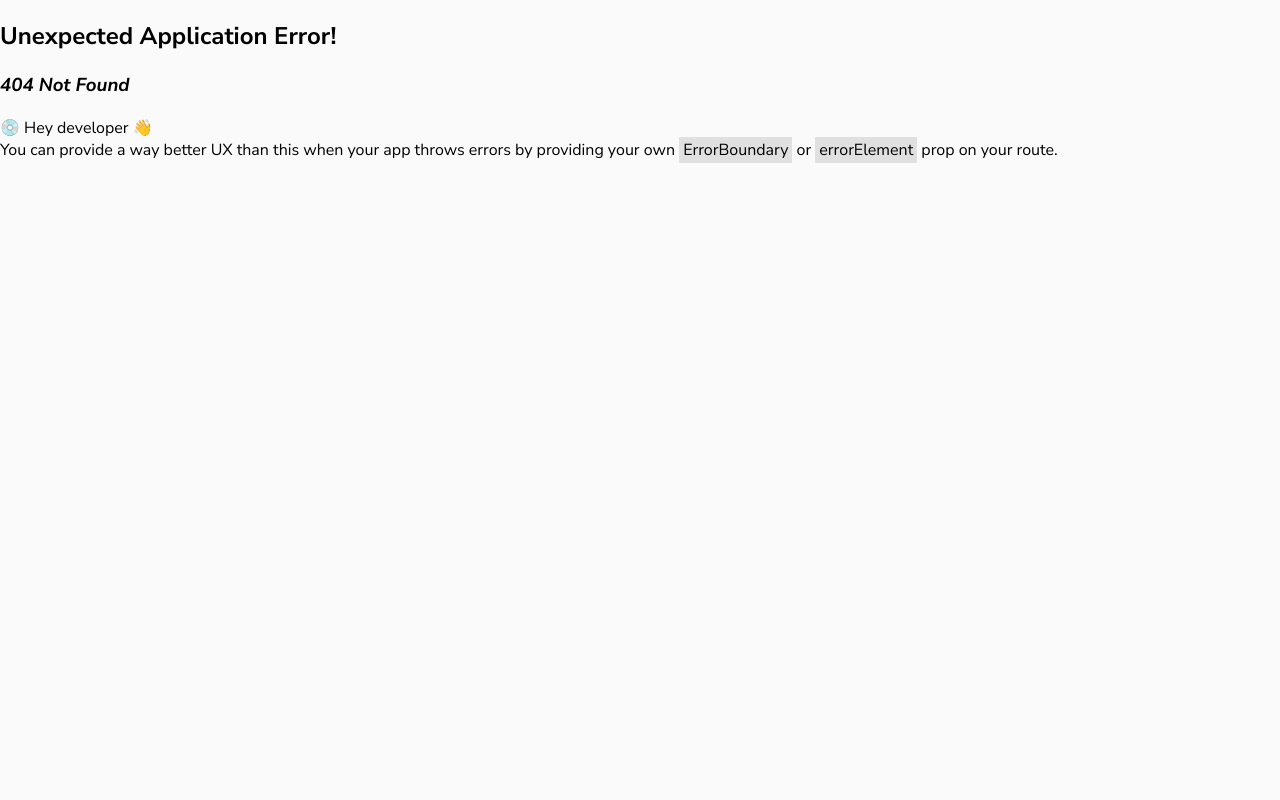
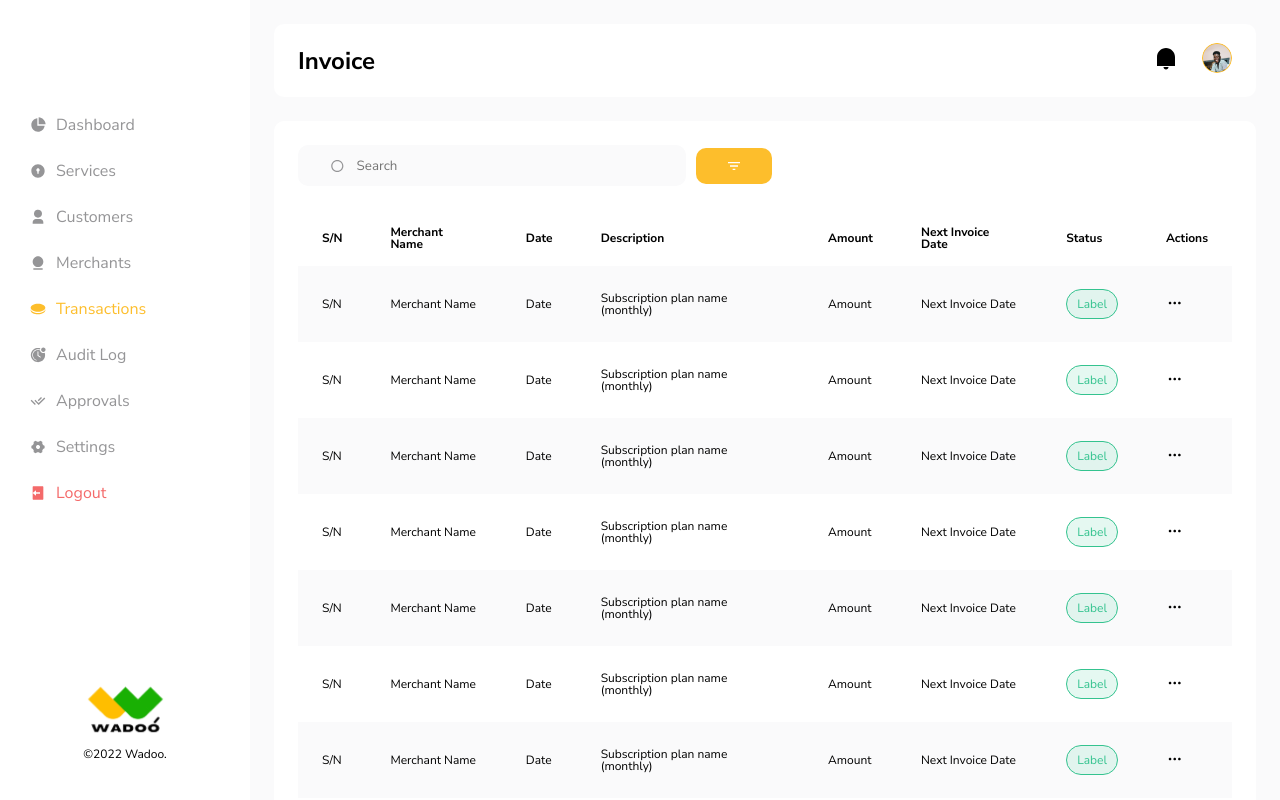
Before and after one commit to 9trocoder/wadoo-admin, a React (Create React App) app: page /transactions/invoice in a window 1280 px wide. Before the commit this address had no page. Built offline with nearby package versions, Linux system fonts and the light colour scheme.

Commit message:
created invoice page

```diff
--- a/src/containers/navs/Sidebar.jsx
+++ b/src/containers/navs/Sidebar.jsx
@@ -206,7 +206,10 @@ function Sidebar({ url }) {
                 Commission
               </span>
             </div>
-            <div className='sidebar-item-icon'>
+            <div
+              className='sidebar-item-icon'
+              onClick={() => navigate("/transactions/invoice")}
+            >
               <div
                 className='sidebar-item-special'
                 color={url === "/transactions/invoice" ? "#fdbe2c" : "#959597"}
--- a/src/containers/transactions/invoiceTable.jsx
+++ b/src/containers/transactions/invoiceTable.jsx
@@ -0,0 +1,38 @@
+import React from "react";
+import { invoiceData } from "../../data/invoice";
+import { optionIcon } from "../../constants/defaultValues";
+
+function InvoiceTable() {
+  return (
+    <div className='servicesview-container-table'>
+      <table className='tptable'>
+        <tr>
+          <th>S/N</th>
+          <th>Merchant Name</th>
+          <th>Date</th>
+          <th>Description</th>
+          <th>Amount</th>
+          <th>Next Invoice Date</th>
+          <th>Status</th>
+          <th>Actions</th>
+        </tr>
+        {invoiceData.map((item, index) => (
+          <tr key={index}>
+            <td>{item.s_n}</td>
+            <td>{item.merchant_name}</td>
+            <td>{item.date}</td>
+            <td>{item.description}</td>
+            <td>{item.amount}</td>
+            <td>{item.next_invoice_date}</td>
+            <td className='rttable-status'>
+              <p className='rttable-status-container'>{item.status}</p>
+            </td>
+            <td className='service-action'>{optionIcon}</td>
+          </tr>
+        ))}
+      </table>
+    </div>
+  );
+}
+
+export default InvoiceTable;
--- a/src/containers/transactions/invoiceTopNav.jsx
+++ b/src/containers/transactions/invoiceTopNav.jsx
@@ -0,0 +1,24 @@
+import React from "react";
+import { circleIcon, filterIcon } from "../../constants/defaultValues";
+
+function InvoiceTopNav() {
+  return (
+    <div className='servicetopnav-container-body'>
+      <div className='servicestopnav-container'>
+        <div className='servicestopnav-container-left'>
+          <div className='services-inputForm'>
+            {circleIcon}
+            <input
+              type='text'
+              placeholder='Search'
+              className='services-input'
+            />
+          </div>
+          <div className='services-filter'>{filterIcon}</div>
+        </div>
+      </div>
+    </div>
+  );
+}
+
+export default InvoiceTopNav;
--- /dev/null
+++ b/src/views/app/dashboards/invoice.jsx
@@ -0,0 +1,23 @@
+import React from "react";
+import AppLayout from "../../../layout/AppLayout";
+import InvoiceTopNav from "../../../containers/transactions/invoiceTopNav";
+import InvoiceTable from "../../../containers/transactions/invoiceTable";
+
+const InvoiceView = () => (
+  <div className='servicesview-container'>
+    <InvoiceTopNav />
+    <InvoiceTable />
+  </div>
+);
+
+function Invoice() {
+  return (
+    <AppLayout
+      url={"/transactions/invoice"}
+      pageName={"Invoice"}
+      children={<InvoiceView />}
+    />
+  );
+}
+
+export default Invoice;
```
Also changed, not shown: src/App.js (+6 -1 lines).
